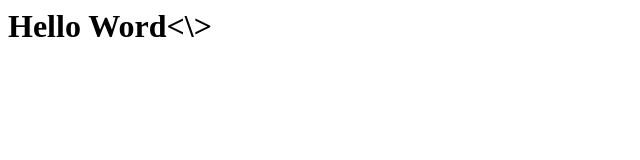
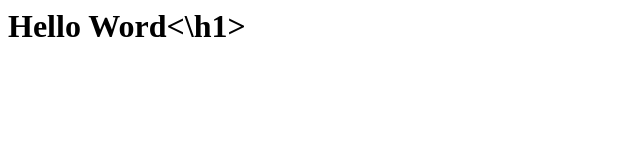
Before and after one commit to Kaminarimaker/Web-Bug, a plain HTML site: page index.html in a window 1280 px wide. Shown: the full height of the page, 0-640 px from the left. Drawn offline with Linux system fonts and the light colour scheme.

Commit message:
index.html

```diff
--- a/index.html
+++ b/index.html
@@ -1 +1 @@
-<h1>Hello Word<\>
+<h1>Hello Word<\h1>
```
